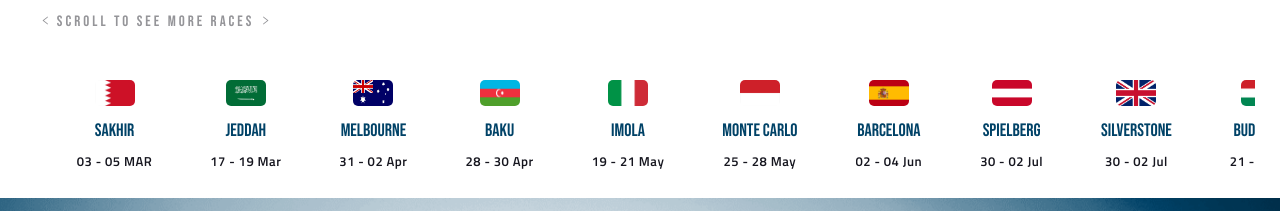
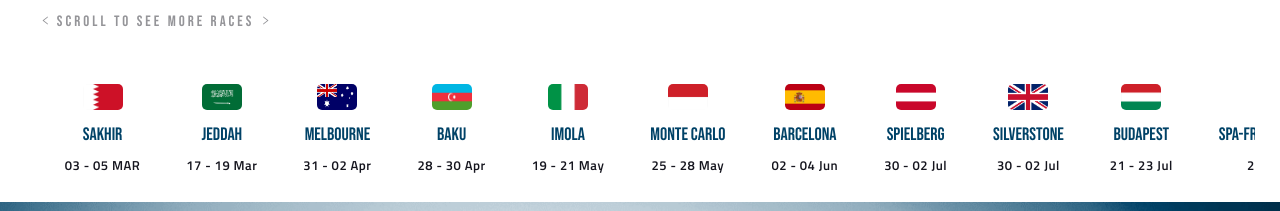
Before and after one commit to leahbanks/formula-2-simulation, a React (Create React App) app: page /1 in a window 1280 px wide. Shown: the part 169-380 px from the top of the page. Built offline with nearby package versions, Linux system fonts and the light colour scheme.

Commit message:
reduced padding around race tabs

```diff
--- a/src/components/Calendar/Calendar.css
+++ b/src/components/Calendar/Calendar.css
@@ -59,13 +59,13 @@
   flex-shrink: 0;
   scroll-snap-align: start;
   padding-bottom: 0px;
-  padding-top: 1vh;
+  padding-top: 1.5vh;
   padding-right: 1.5vh;
-  padding-left: 1.5vh;
   box-sizing: border-box;
   text-decoration: none;
   border-right: 2px solid white;
   border-top: 2px solid white;
+  border-top-right-radius: 10px;
 }
 
 .races:hover {
```
